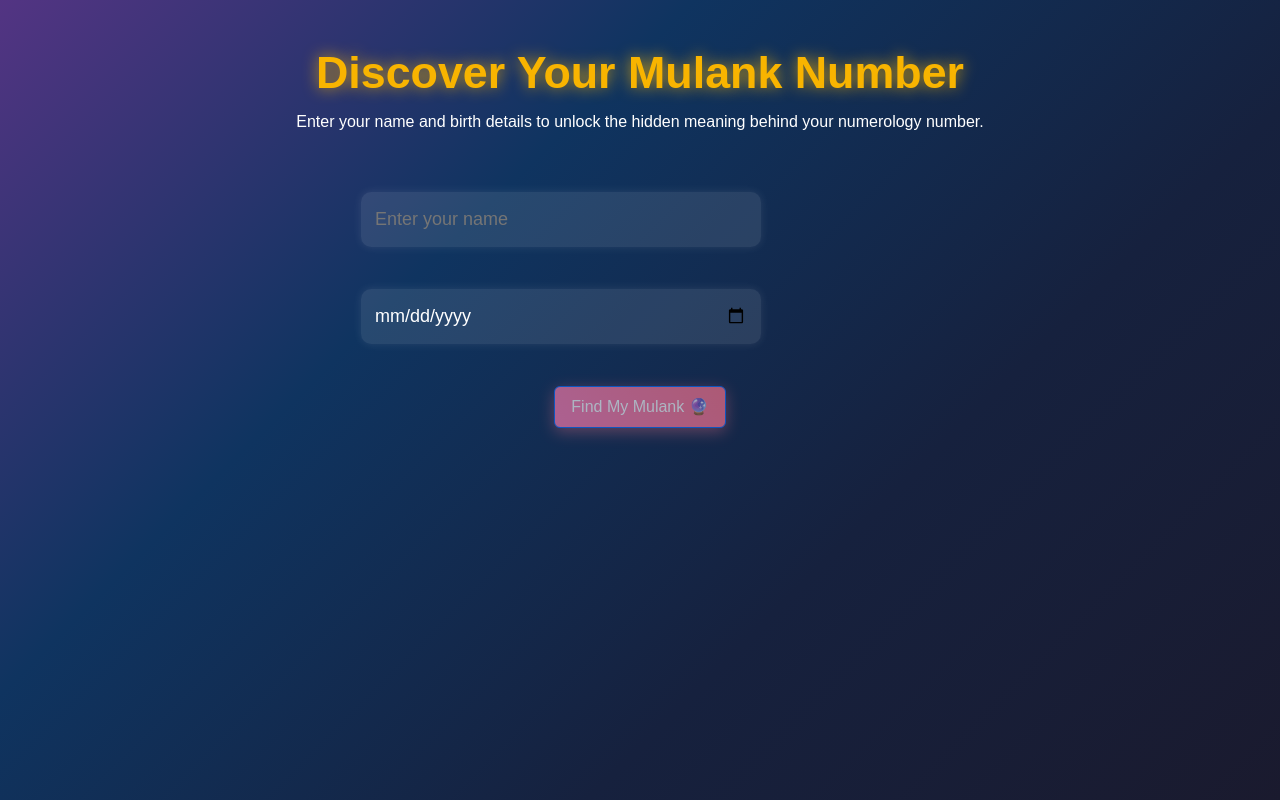
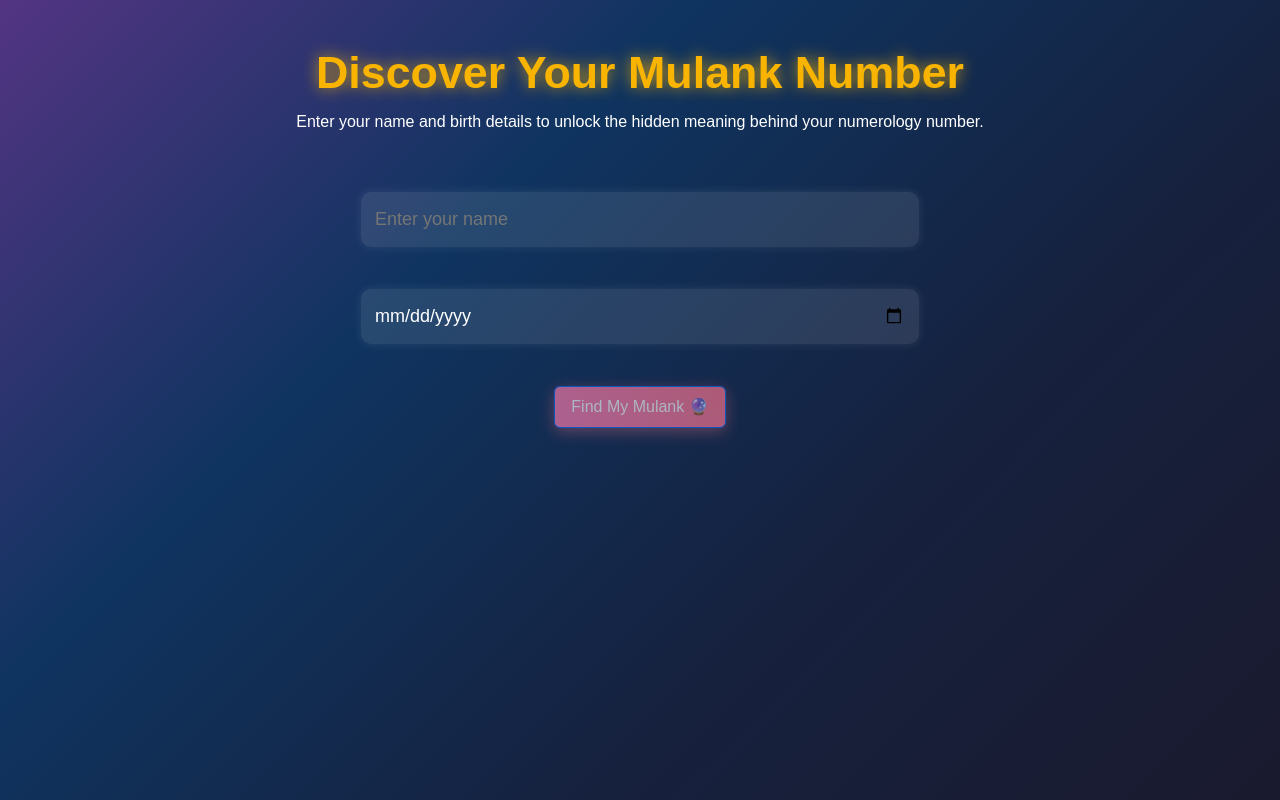
Before and after one commit to WorkRabdeepSinghKharbanda/Mulank-Finder, a React (Vite) app: page / in a window 1280 px wide. Built offline with nearby package versions, Linux system fonts and the light colour scheme.

Commit message:
minor update

```diff
--- a/src/App.css
+++ b/src/App.css
@@ -38,8 +38,7 @@ h2 {
 
 /* Input Fields */
 input, input[type="date"] {
-    width: 90%;
-    max-width: 400px;
+    width: 100%;
     padding: 14px;
     margin: 10px 0;
     border: none;
```
